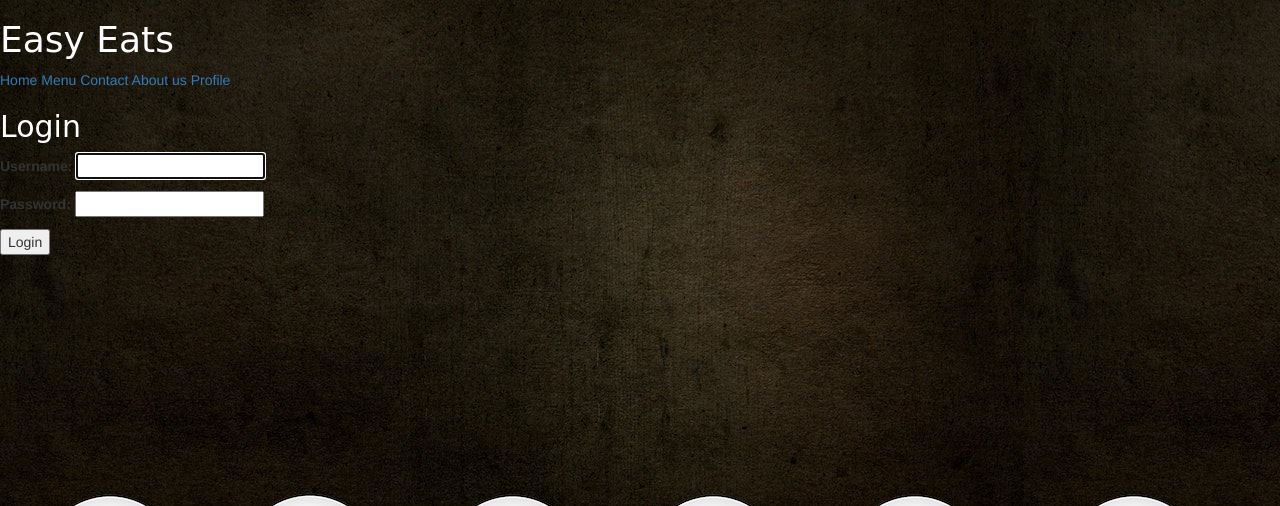
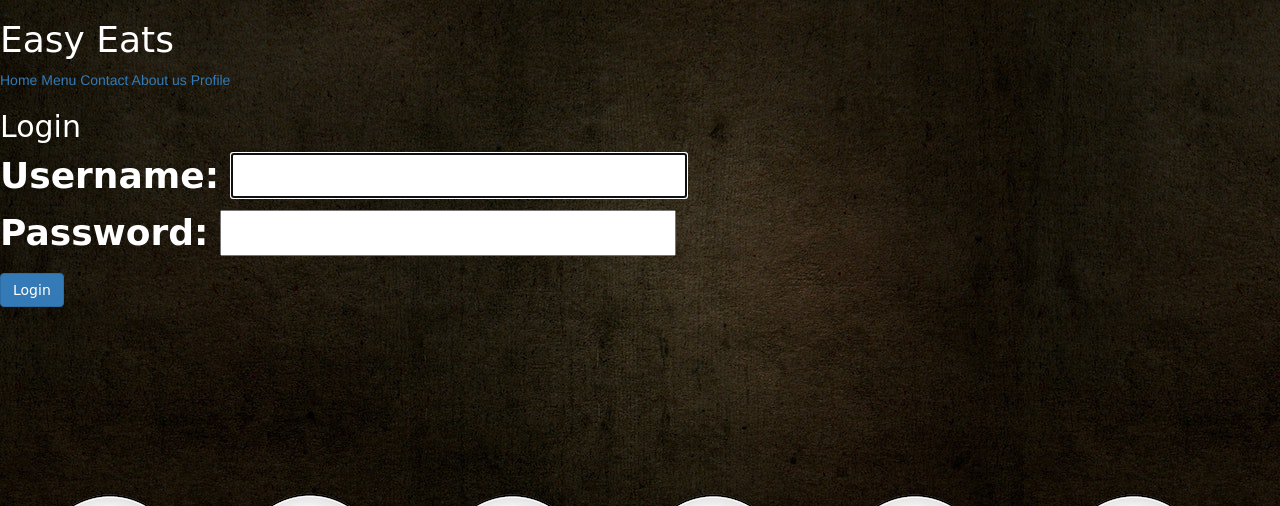
Before and after one commit to shruthipatlolla/EasyEats, a Django app: page /easyeats/login/ in a window 1280 px wide. Shown: the top 506 px of the page. Run offline with Django 3.2, Linux system fonts and the light colour scheme; parts of the project's set-up code (start-up, migrations or seed data) failed here and were passed over; some libraries are stand-ins or nearby versions.

Commit message:
added css

```diff
--- a/templates/registration/login.html
+++ b/templates/registration/login.html
@@ -4,10 +4,12 @@
 {% block title %}Login{% endblock %}
 
 {% block content %}
+<div class="form-group">
 <h2>Login</h2>
 <form method="post">
   {% csrf_token %}
   {{ form.as_p }}
-  <button type="submit">Login</button>
+  <button type="submit" class="btn btn-primary">Login</button>
 </form>
+  </div>
 {% endblock %}
--- a/templates/signup.html
+++ b/templates/signup.html
@@ -8,6 +8,6 @@
   <form method="post">
     {% csrf_token %}
     {{ form.as_p }}
-    <button type="submit">Sign up</button>
+    <button type="submit" class="btn btn-primary">Sign up</button>
   </form>
 {% endblock %}
```
Also changed, not shown: db.sqlite3.
